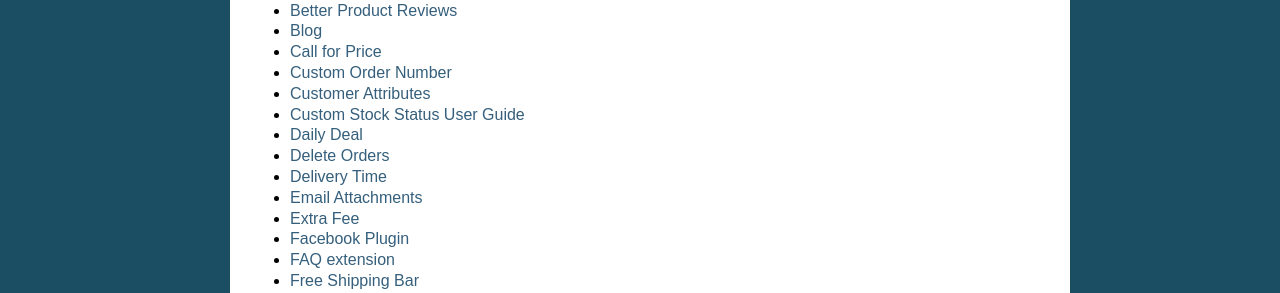
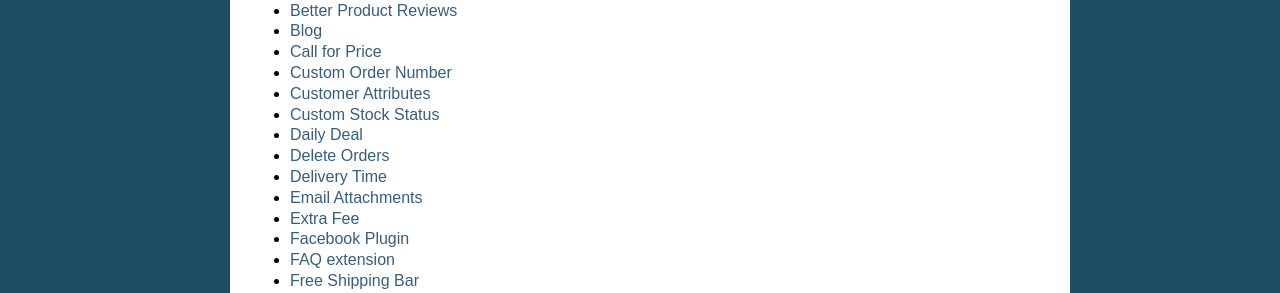
Before and after one commit to magepages/mpdocs, a Sphinx documentation site: the page built from docs/index.rst, in a window 1280 px wide. Shown: the part 888-1181 px from the top of the page. Built offline with Sphinx 7.4.7, drawn with Linux system fonts in a browser that asks for light colours; pages that are not in the unit, such as notebooks, are missing from menus.

Commit message:
Update index.md

```diff
--- a/docs/custom-stock-status/index.md
+++ b/docs/custom-stock-status/index.md
@@ -1,4 +1,4 @@
-# Custom Stock Status User Guide
+# Custom Stock Status
 
 ## Overview
 
```
